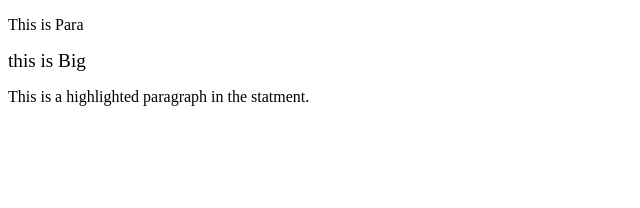
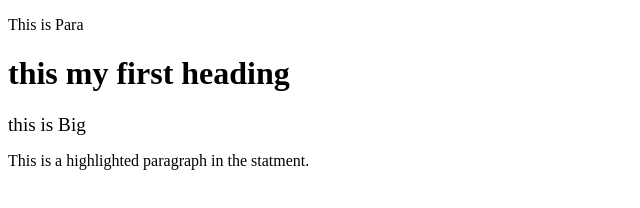
Before and after one commit to irfanbukharee/hmtl-3, a plain HTML site: page index.html in a window 1280 px wide. Shown: the whole page, without its empty margins (0-640 px from the left). Drawn offline with Linux system fonts and the light colour scheme.

Commit message:
changed in the project

```diff
--- a/index.html
+++ b/index.html
@@ -8,6 +8,7 @@
 <body>
     <div>
         <p>This is Para</p>
+        <h1>this my first heading</h1>
         <big>this is Big</big>
     </div>
     <p>This is a <span class="highlighted">highlighted</span> paragraph in the statment. </p>
```
